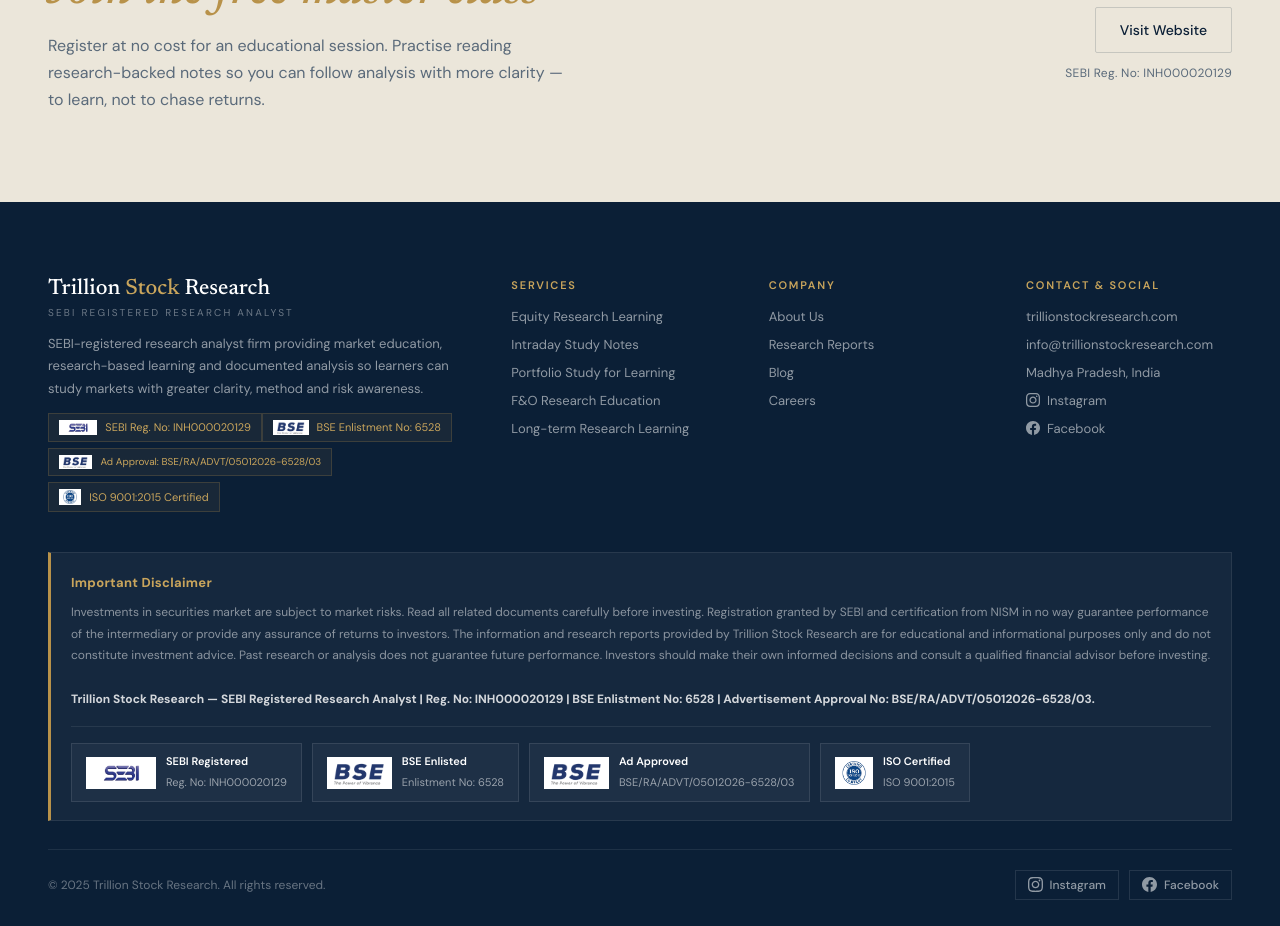
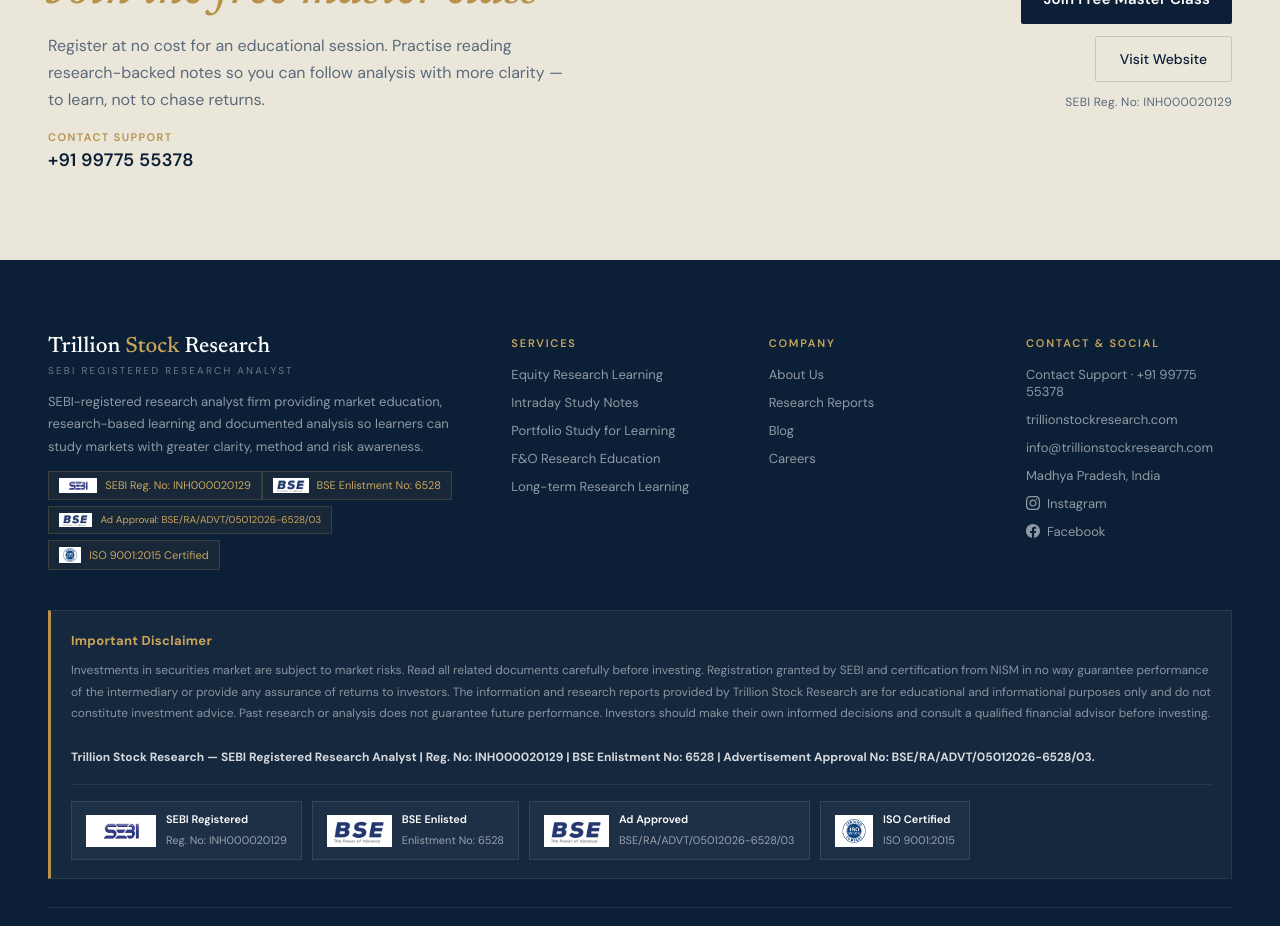
Before and after one commit to shekhar613/trillions-ads-pages, a React (Vite) app: page / in a window 1280 px wide. Shown: the part 4600-5526 px from the top of the page. Built offline with nearby package versions, Linux system fonts and the light colour scheme.

Commit message:
new contact number added

```diff
--- a/index.html
+++ b/index.html
@@ -43,6 +43,7 @@
       "logo": "https://www.trillionstockresearch.com/2.png",
       "description": "SEBI registered research analyst providing research-based market education and written study notes.",
       "email": "info@trillionstockresearch.com",
+      "telephone": "+919977555378",
       "address": {
         "@type": "PostalAddress",
         "addressRegion": "Madhya Pradesh",
--- a/src/pages/landing.jsx
+++ b/src/pages/landing.jsx
@@ -326,6 +326,10 @@
 .cta-h { font-family:var(--serif); font-size:clamp(28px,4vw,48px); font-weight:500; line-height:1.12; margin-bottom:12px; color:var(--navy); }
 .cta-h span { color:var(--gold); font-style:italic; }
 .cta-p { font-size:16px; color:var(--muted); max-width:520px; line-height:1.7; }
+.cta-support { margin-top:16px; }
+.cta-support-label { display:block; font-size:11px; font-weight:600; letter-spacing:1.4px; text-transform:uppercase; color:var(--gold); margin-bottom:4px; }
+.cta-support a { font-size:18px; font-weight:600; color:var(--navy); text-decoration:none; letter-spacing:.2px; }
+.cta-support a:hover { color:var(--gold); }
 .cta-right { display:flex; flex-direction:column; gap:12px; align-items:flex-end; }
 .cta-note { font-size:12px; color:var(--muted); text-align:right; letter-spacing:.3px; }
 
@@ -1034,6 +1038,10 @@
           <div className="reveal-left">
             <div className="cta-h">Learn from Research<br /><span>Join the free master class</span></div>
             <p className="cta-p">Register at no cost for an educational session. Practise reading research-backed notes so you can follow analysis with more clarity — to learn, not to chase returns.</p>
+            <p className="cta-support">
+              <span className="cta-support-label">Contact Support</span>
+              <a href="tel:+919977555378">+91 99775 55378</a>
+            </p>
           </div>
           <div className="cta-right reveal-right">
             <button className="btn-register" onClick={openModal}>Join Free Master Class</button>
@@ -1068,6 +1076,7 @@
           </div>
           <div className="footer-col reveal d3">
             <div className="footer-col-title">Contact & Social</div>
+            <a href="tel:+919977555378">Contact Support · +91 99775 55378</a>
             <a href="https://www.trillionstockresearch.com" target="_blank" rel="noreferrer">trillionstockresearch.com</a>
             <a href="mailto:info@trillionstockresearch.com">info@trillionstockresearch.com</a>
             <a href="#">Madhya Pradesh, India</a>
```
